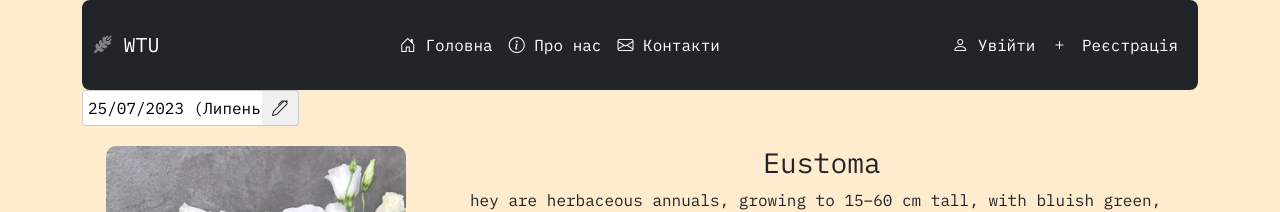
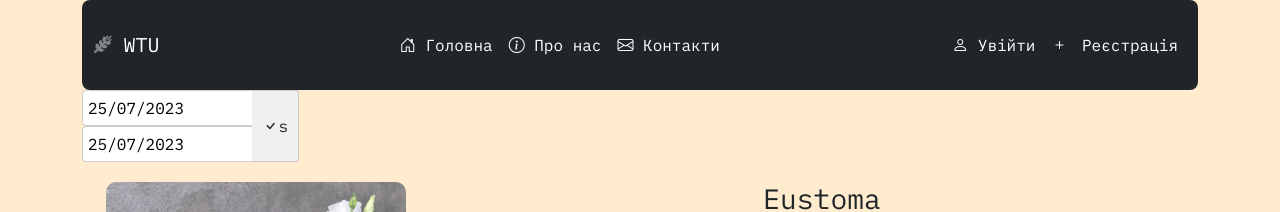
Before and after one commit to OlehTurchynDev/WelcomeToUkraineProject, an Angular app: page / in a window 1280 px wide. Both pictures are taken after a click on the button 280 px from the left and 108 px from the top of the page. Shown: the top 212 px of the page. Built offline with nearby package versions, Linux system fonts and the light colour scheme.

Commit message:
майже повністю працюючий едіт

```diff
--- a/src/app/page-layouts/datapicker/datapicker.component.html
+++ b/src/app/page-layouts/datapicker/datapicker.component.html
@@ -6,7 +6,17 @@
           [value]="formattedDate"
           [readOnly]="true"
         >
-        <button class="bi bi-pen edit-button" (click)="editDate()"></button>
+        <button class="bi bi-pen edit-button" (click)="toggleEdit()"></button>
+
+        <div *ngIf="isEditing">
+            <input
+            type="text"
+            [value]="editedDate"
+            (input)="onDateInput($event)"
+            >
+            <button class="bi bi-check edit-button " (click)="saveEditedDate()">s</button>
+     </div>
+
     </div>
 
   <div *ngIf="isCalendarOpen" class="calendar" #calendarContainer>
--- a/src/app/page-layouts/datapicker/datapicker.component.ts
+++ b/src/app/page-layouts/datapicker/datapicker.component.ts
@@ -1,4 +1,4 @@
-import { Component, ViewChild, ElementRef, HostListener, OnDestroy, Input } from '@angular/core';
+import { Component, ViewChild, ElementRef, HostListener, OnDestroy, Input} from '@angular/core';
 import { DatePipe } from '@angular/common';
 
 
@@ -10,17 +10,19 @@ import { DatePipe } from '@angular/common';
 
 export class DatepickerComponent implements OnDestroy {
 
-  isCalendarOpen: boolean = false; // Флаг для відкриття/закриття календаря
-  selectedDate: Date = new Date(); // Обраний день (за замовчуванням - сьогоднішній)
-  formattedDate: any = new Date().toDateString(); // Форматована дата для відображення
-  isEditing: boolean = false; // Додаємо змінну для відстеження режиму редагування
+isCalendarOpen: boolean = false; // Флаг для відкриття/закриття календаря
+selectedDate: Date = new Date(); // Обраний день (за замовчуванням - сьогоднішній)
+formattedDate: any ; // Форматована дата для відображення(у інпуті календаря)
+isEditing: boolean = false;  // Add a new property to track the editing state
+editedDate: string = ''; // Track the edited date separately
+
 
 
   scrollContainer: Element | Window | null = null;
   calendarScrollListener: EventListener | null = null; // Слухач подій для скролу
 
   @Input() lang: string = 'en'; // Default language is English
-  @Input() dateFormat: string = 'EEE MMM dd yyyy';
+  @Input() dateFormat: string = 'EEE MMM dd yyyy'; // Default date format
 
   // Масив місяців
   monthsEn: string[] = ['January', 'February', 'March', 'April', 'May', 'June', 'July', 'August', 'September', 'October', 'November', 'December'];
@@ -42,10 +44,14 @@ export class DatepickerComponent implements OnDestroy {
   selectedDateYear: number = this.selectedDate.getFullYear(); // Значення початкового року
 
 
+
+
   constructor(private datePipe: DatePipe, private elementRef: ElementRef) {
-    this.formattedDate = this.datePipe.transform(this.selectedDate, 'EEE MMM dd yyyy ') || ''; // Форматуємо дату для відображення
+    this.updateInputValue()
     this.unregisterScrollEvent();
     console.log(this.dateFormat)
+    console.log(this.formattedDate);
+
   }
 
 
@@ -57,40 +63,32 @@ export class DatepickerComponent implements OnDestroy {
   ngOnDestroy() {
     this.unregisterScrollEvent();
   }
+  toggleEdit() {
+    this.isEditing = true;
+    this.editedDate = this.formatSelectedDate(); // Store the current formatted date for editing
+
+  }
+
+  // Method to save the edited date
+saveEditedDate() {
+  this.isEditing = false; // Turn off editing mode
+  const [day, month, year] = this.editedDate.split('/');
+  // Apply the edited date to the selectedDate
+  this.selectedDate = new Date(+year, +month - 1, +day);
+    this.formatDate(); // Reformat the selected date
+  this.toggleCalendar(); // Close the calendar
+
+}
 
 
-  toggleEdit() {
-    this.isEditing = !this.isEditing;
-    if (this.isEditing) {
-      const inputElement = document.querySelector('.date-edit') as HTMLInputElement;
-      if (inputElement) {
-        inputElement.focus();
-      }
-    }
-  }
+// Method to handle input in the editable input
+onDateInput(event: any) {
+  // Get the value from the input and store it in editedDate
+  this.editedDate = event.target.value;
 
-editDate() {
-  this.isEditing = true; // Увімкнути режим редагування
-  this.registerKeydownEvent(); // Реєструємо подію натискання клавіш
+  const parsedDate = new Date(this.editedDate);
 }
 
-// Обробка натискання клавіш під час редагування
-onKeydown(event: KeyboardEvent) {
-  if (event.key === 'Enter' || event.key === 'Escape') {
-    this.isEditing = false; // Вимкнути режим редагування при натисканні Enter або Escape
-    this.unregisterKeydownEvent(); // Скасовуємо реєстрацію події натискання клавіш
-  }
-}
-
-// Реєстрація події натискання клавіш
-registerKeydownEvent() {
-  document.addEventListener('keydown', this.onKeydown.bind(this));
-}
-
-// Відміна реєстрації події натискання клавіш
-unregisterKeydownEvent() {
-  document.removeEventListener('keydown', this.onKeydown.bind(this));
-}
 // Методи для відкриття / закриття дропдаунів
 toggleMonthDropdown(event: Event) {
   event.stopPropagation(); // Зупинити подальше поширення події кліку
@@ -105,13 +103,13 @@ toggleYearDropdown(event: Event) {
 
 // Методи для обробки зміни місяця і року
 onMonthChange() {
+  this.updateInputValue();
   this.selectedDate = new Date(this.selectedDateYear, this.selectedDateMonth, 1);
-  this.formatDate();
   this.calculateFirstDayOfCalendar();
-  this.selectedDateMonth = this.selectedDate.getMonth();
 }
 
 onYearChange() {
+  this.updateInputValue();
   this.selectedDate = new Date(this.selectedDateYear, this.selectedDateMonth, 1);
   this.formatDate();
   this.calculateFirstDayOfCalendar();
@@ -151,26 +149,32 @@ onYearChange() {
   selectDate(date: Date) {
     this.selectedDate = date;
     this.formatDate();
-    this.formattedDate = this.datePipe.transform(date, 'EEE MMM dd yyyy ') || '';
-    this.isCalendarOpen = false;
+        this.isCalendarOpen = false;
   }
 
   // Форматування дати
   formatDate() {
-    this.formattedDate = this.datePipe.transform(this.selectedDate, 'EEE MMM dd yyyy ') || '';
+    this.formattedDate = this.datePipe.transform(this.selectedDate, this.dateFormat) || '';
   }
+
   // Method to format the selected date based on the chosen language and date format
   formatSelectedDate(): string {
     const monthNames = this.lang === 'uk' ? this.monthsUk : this.monthsEn;
-    return this.datePipe.transform(this.selectedDate, this.dateFormat + ` (${monthNames[this.selectedDate.getMonth()]})`) || '';
+    const daysNames = this.lang === 'uk' ? this.daysUk : this.daysEn;
+    return this.datePipe.transform(this.selectedDate, this.dateFormat, this.lang) || '';
   }
+
+  //Оновлення дати у інпуті
   updateInputValue() {
     this.formattedDate = this.formatSelectedDate();
+    this.formattedDate = this.isEditing ? this.editedDate : this.formatSelectedDate();
   }
 
+  daysEn: string[] = ['Mon', 'Tue', 'Wed', 'Thu', 'Fri', 'Sat', 'Sun'] ;
+  daysUk: string[] = ['Пн', 'Вт', 'Ср', 'Чт', 'Пт', 'Сб', 'Нд'];
   // Отримання днів тижня англійською
   get weekdays() {
-    const weekdaysLang = this.lang === 'en'? ['Mon', 'Tue', 'Wed', 'Thu', 'Fri', 'Sat', 'Sun'] :['Пн', 'Вт', 'Ср', 'Чт', 'Пт', 'Сб', 'Нд']
+    const weekdaysLang = this.lang === 'uk'? this.daysUk : this.daysEn
     return weekdaysLang;
   }
 
```
